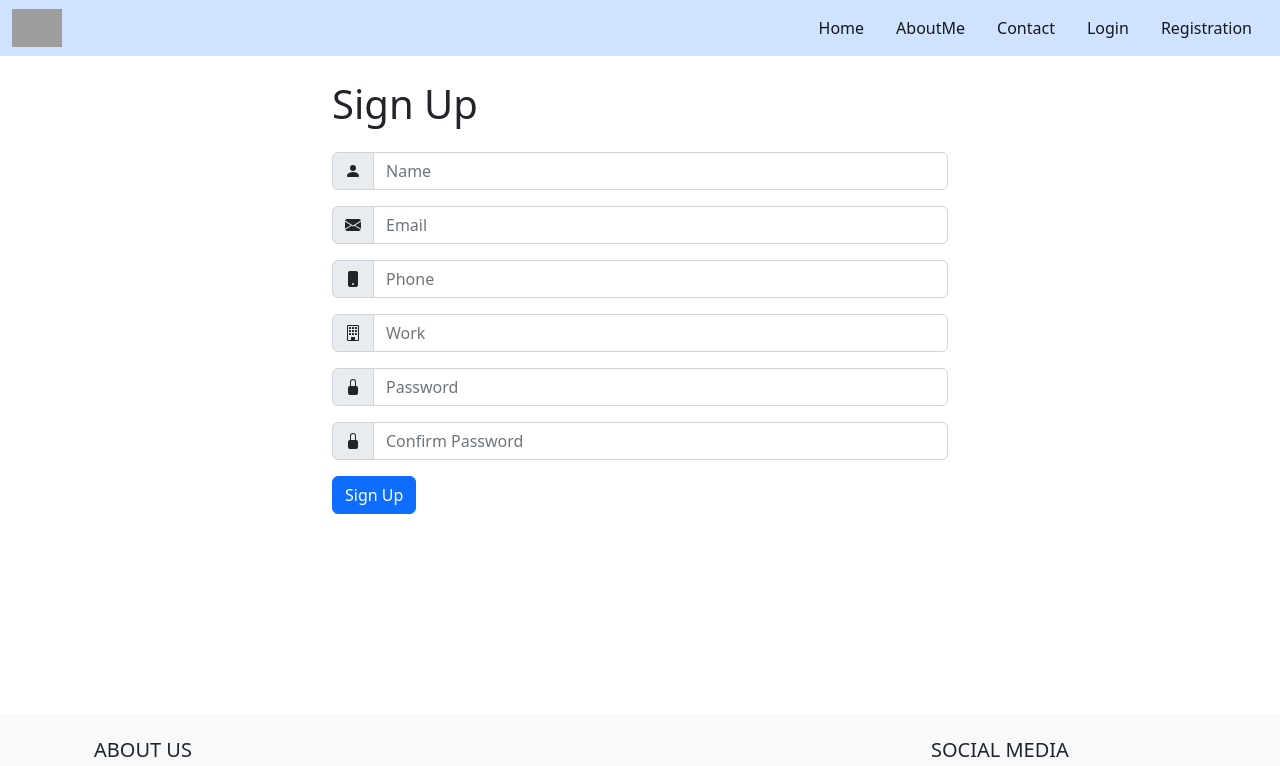
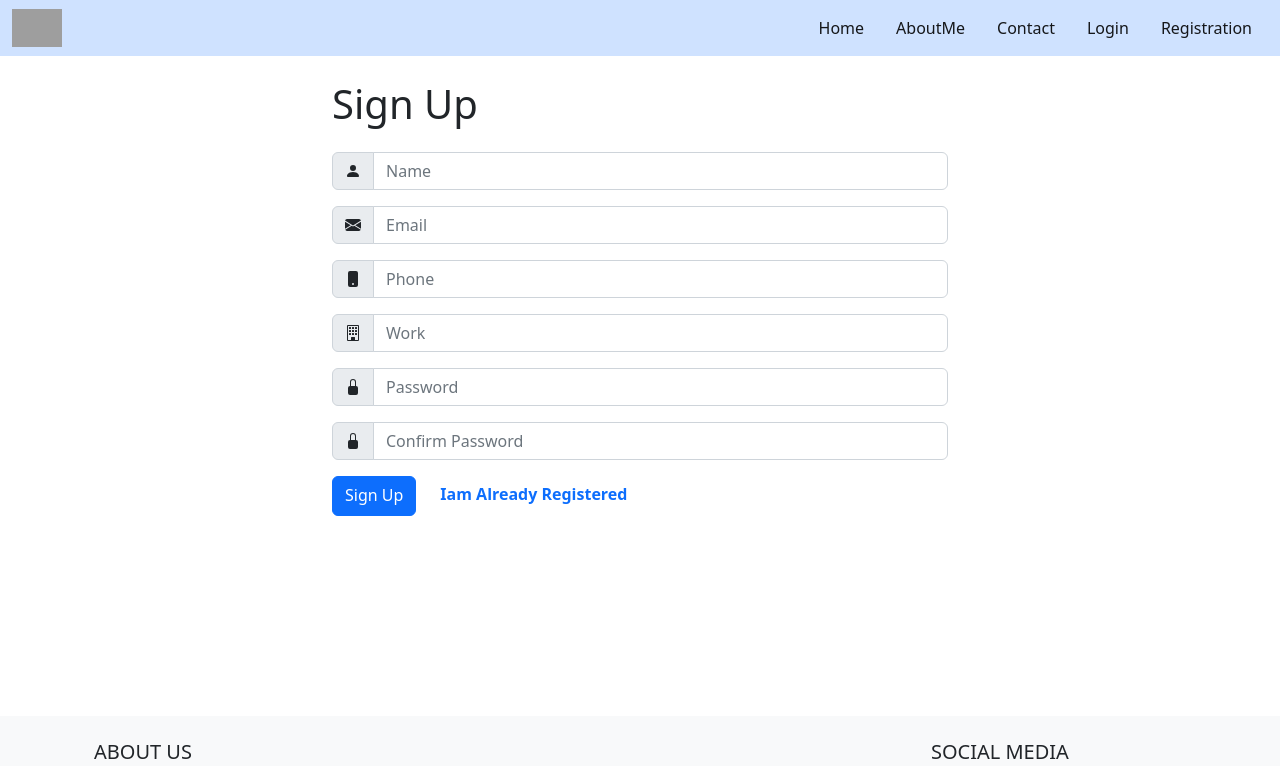
Before and after one commit to ghouse7867/Mern, a React (Vite) app: page /signup in a window 1280 px wide. Shown: the top 766 px of the page. Built offline with nearby package versions, Linux system fonts and the light colour scheme; grey boxes are pictures that could not be loaded.

Commit message:
signup work

```diff
--- a/src/components/Login.jsx
+++ b/src/components/Login.jsx
@@ -1,5 +1,6 @@
 import React from 'react';
 import 'bootstrap/dist/css/bootstrap.min.css';
+import login from './Login.jsx'
 
 export default function Login() {
   return (
@@ -16,7 +17,7 @@ export default function Login() {
   </div>
   <div className="mb-3 form-check">
     <input type="checkbox" className="form-check-input" id="exampleCheck1" ></input>
-    <label className="form-check-label" for="exampleCheck1">Check me out</label>
+    <label className="form-check-label" for="exampleCheck1">Remember Me</label>
   </div>
   <button type="submit" className="btn btn-primary">Submit</button>
 </form>
--- a/src/components/Signup.jsx
+++ b/src/components/Signup.jsx
@@ -2,6 +2,7 @@ import React from 'react';
 import { useState } from 'react';
 import 'bootstrap/dist/css/bootstrap.min.css';
 import { BsPersonFill, BsEnvelopeFill, BsPhoneFill, BsBuilding, BsLockFill } from 'react-icons/bs';
+import {NavLink} from 'react-router-dom';
 
 export default function Signup() {
   const [name, setName] = useState("");
@@ -44,8 +45,10 @@ export default function Signup() {
             <span className="input-group-text"><BsLockFill /></span>
             <input type="password" className="form-control" id="cpassword" value={cpassword} onChange={(e) => setCpassword(e.target.value)} required placeholder="Confirm Password" />
           </div>
-          <button type="submit" className="btn btn-primary">Sign Up</button>
+          <button type="submit" className="btn btn-primary pb-2">Sign Up</button>
+          <NavLink to="/login" className="mx-4 fw-bold text-decoration-none">Iam Already Registered</NavLink>
         </form>
+
       </div>
     </>
   )
```
